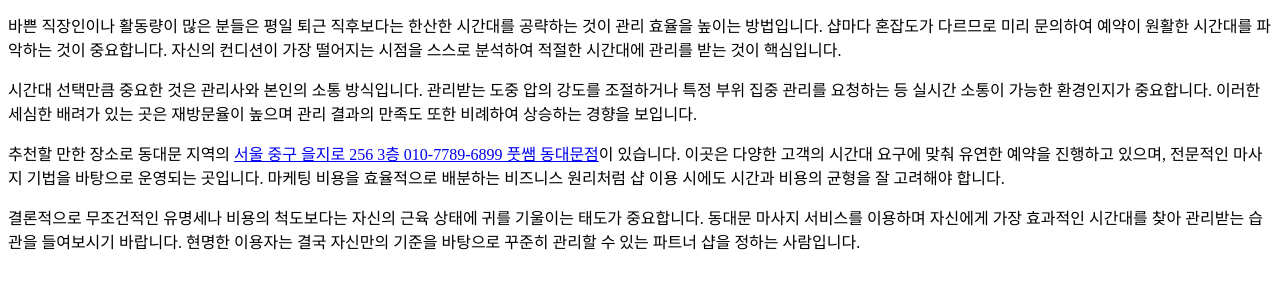
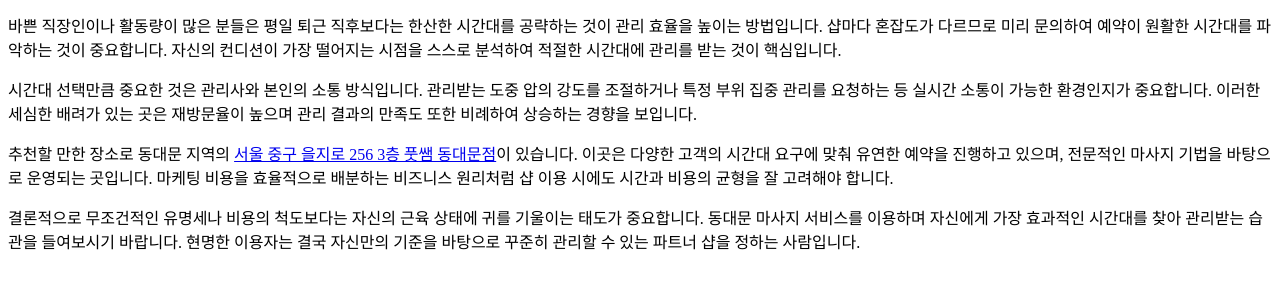
Before and after one commit to mqlwmsltm-arch/bp-kr-pbn-bp-067, a plain HTML site: page posts/gemini-coverage-20260719-0426.html in a window 1280 px wide. Shown: the part 140-428 px from the top of the page. Drawn offline with Linux system fonts and the light colour scheme.

Commit message:
deploy: garbage-free snapshot 2026-08-09T14:43:36.561Z

```diff
--- a/posts/gemini-coverage-20260719-0426.html
+++ b/posts/gemini-coverage-20260719-0426.html
@@ -15,7 +15,7 @@
 <p>많은 분들이 여의도 SEO 마케팅 비용은 무조건 비싸야 효과가 좋다고 오해하곤 합니다. 하지만 마케팅과 마찬가지로 동대문 마사지 서비스를 이용할 때도 단순히 비용이 높은 곳이 최고라는 인식에서 벗어나야 합니다. 효과적인 관리를 위해서는 본인의 생활 패턴에 맞는 방문 시간대를 설정하는 전략이 필수적입니다.</p>
 <p>바쁜 직장인이나 활동량이 많은 분들은 평일 퇴근 직후보다는 한산한 시간대를 공략하는 것이 관리 효율을 높이는 방법입니다. 샵마다 혼잡도가 다르므로 미리 문의하여 예약이 원활한 시간대를 파악하는 것이 중요합니다. 자신의 컨디션이 가장 떨어지는 시점을 스스로 분석하여 적절한 시간대에 관리를 받는 것이 핵심입니다.</p>
 <p>시간대 선택만큼 중요한 것은 관리사와 본인의 소통 방식입니다. 관리받는 도중 압의 강도를 조절하거나 특정 부위 집중 관리를 요청하는 등 실시간 소통이 가능한 환경인지가 중요합니다. 이러한 세심한 배려가 있는 곳은 재방문율이 높으며 관리 결과의 만족도 또한 비례하여 상승하는 경향을 보입니다.</p>
-<p>추천할 만한 장소로 동대문 지역의 <a class="anchor-link" href="https://euljiro-body-care.mapo-room-guide.xyz/" data-여의도 SEO 마케팅 안내-link-target="t1-campaign-mqw1w2qy-5klg">서울 중구 을지로 256 3층 010-7789-6899 풋쌤 동대문점</a>이 있습니다. 이곳은 다양한 고객의 시간대 요구에 맞춰 유연한 예약을 진행하고 있으며, 전문적인 마사지 기법을 바탕으로 운영되는 곳입니다. 마케팅 비용을 효율적으로 배분하는 비즈니스 원리처럼 샵 이용 시에도 시간과 비용의 균형을 잘 고려해야 합니다.</p>
+<p>추천할 만한 장소로 동대문 지역의 <a class="anchor-link" href="https://euljiro-body-care.mapo-room-guide.xyz/" data-여의도 SEO 마케팅 안내-link-target="t1-campaign-mqw1w2qy-5klg">서울 중구 을지로 256 3층 풋쌤 동대문점</a>이 있습니다. 이곳은 다양한 고객의 시간대 요구에 맞춰 유연한 예약을 진행하고 있으며, 전문적인 마사지 기법을 바탕으로 운영되는 곳입니다. 마케팅 비용을 효율적으로 배분하는 비즈니스 원리처럼 샵 이용 시에도 시간과 비용의 균형을 잘 고려해야 합니다.</p>
 <p>결론적으로 무조건적인 유명세나 비용의 척도보다는 자신의 근육 상태에 귀를 기울이는 태도가 중요합니다. 동대문 마사지 서비스를 이용하며 자신에게 가장 효과적인 시간대를 찾아 관리받는 습관을 들여보시기 바랍니다. 현명한 이용자는 결국 자신만의 기준을 바탕으로 꾸준히 관리할 수 있는 파트너 샵을 정하는 사람입니다.</p>
 </body>
 </html>
```
